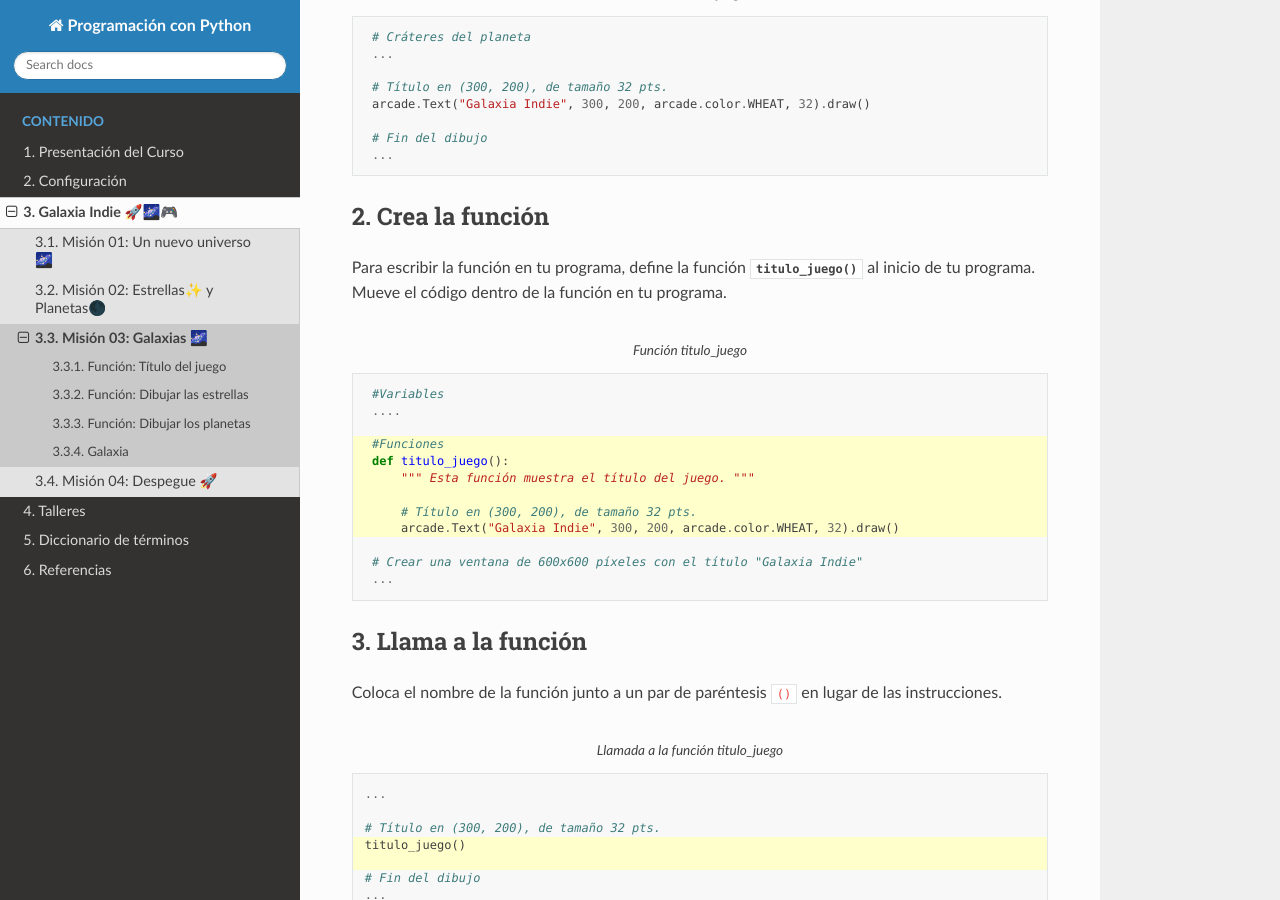
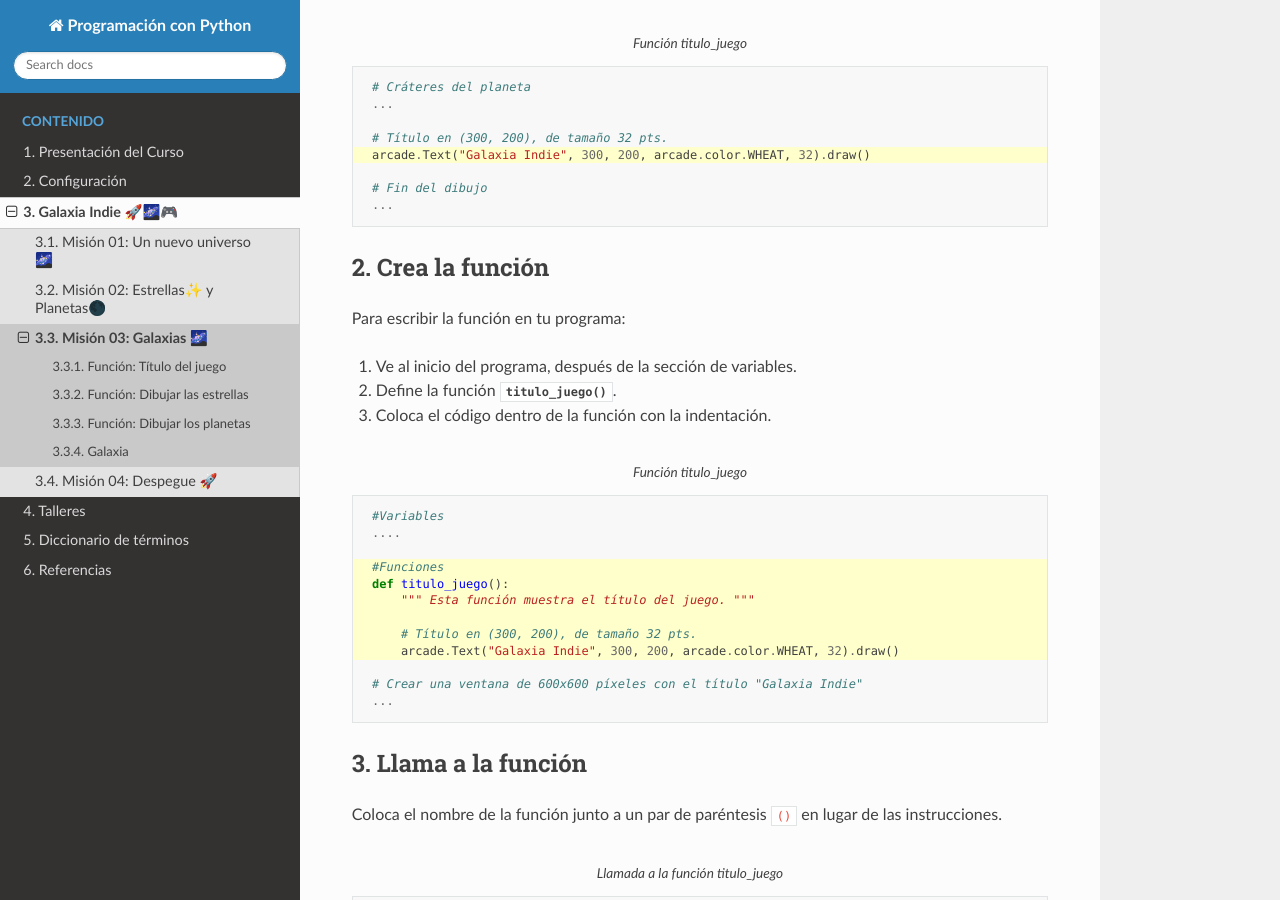
Before and after one commit to aavendan/programacion-python, a Sphinx documentation site: the page built from docs/source/sesiones/sesion03.rst, in a window 1280 px wide and 900 px high, scrolled down 3158 px. Built offline with Sphinx 7.4.7 and the Read the Docs theme 3.1.0, drawn with Linux system fonts in a browser that asks for light colours; some of the changed text lies outside the part shown.

Commit message:
Update sesion03.rst

```diff
--- a/docs/source/sesiones/sesion03.rst
+++ b/docs/source/sesiones/sesion03.rst
@@ -119,6 +119,9 @@
     def titulo_juego():
         """ Esta función muestra el título del juego. """
 
+        # Aquí va una línea de código
+        # Aquí va otra línea de código
+
 Reglas para escribir una función:
 
 #. Comienza con la palabra clave ``def``, que es la abreviatura de *define*.
@@ -157,7 +161,11 @@
 .. rubric:: 2. Crea la función
   :heading-level: 2
 
-Para escribir la función en tu programa, define la función :py:func:`titulo_juego()` al inicio de tu programa. Mueve el código dentro de la función en tu programa.
+Para escribir la función en tu programa:
+
+#. Ve al inicio del programa, después de la sección de variables.
+#. Define la función :py:func:`titulo_juego()`.
+#. Coloca el código dentro de la función con la indentación.
 
 .. code-block:: python
    :caption: Función titulo_juego
```
Also changed, not shown: other parts of docs/source/sesiones/sesion03.rst (+2 -1 lines).
